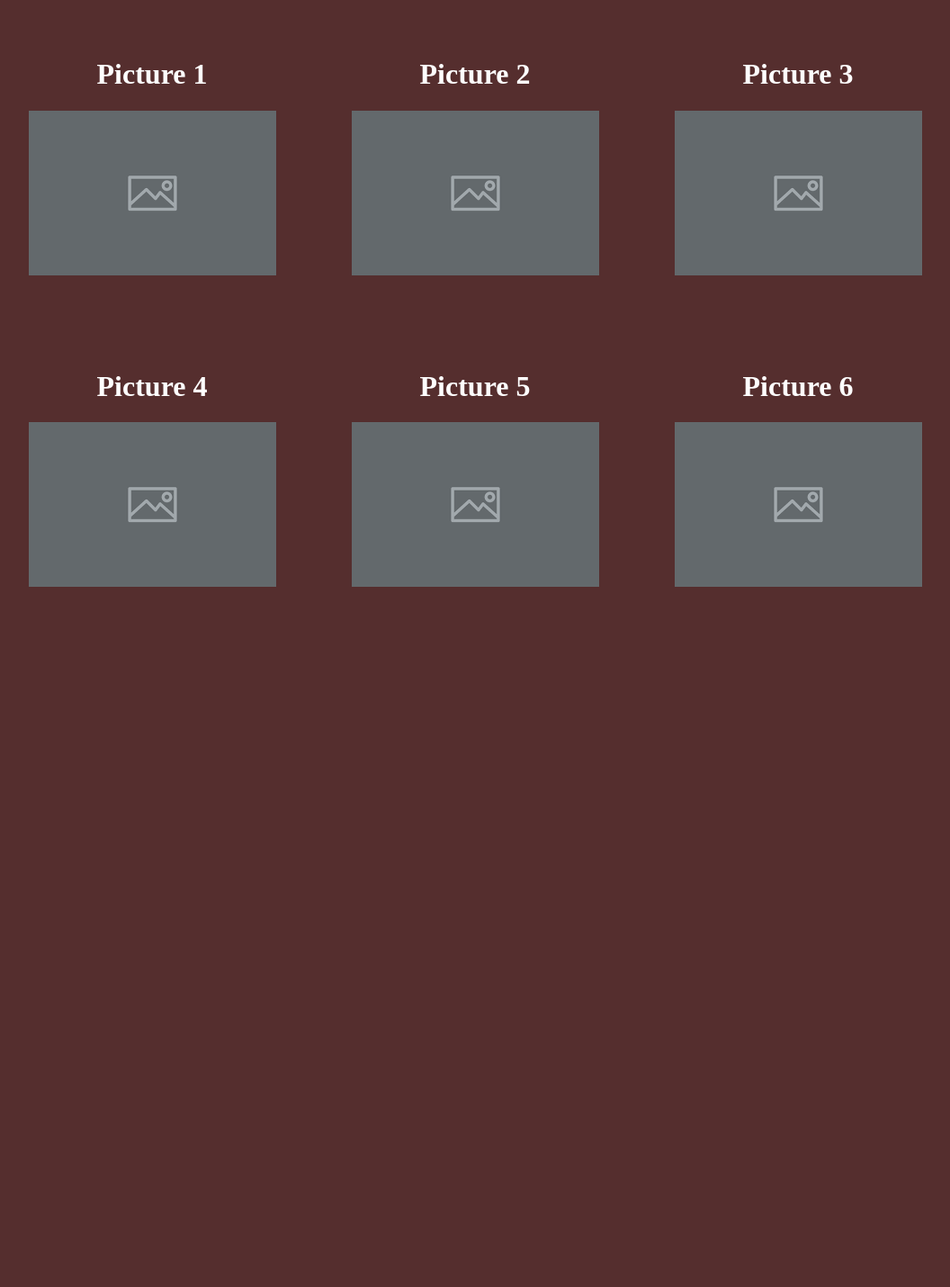
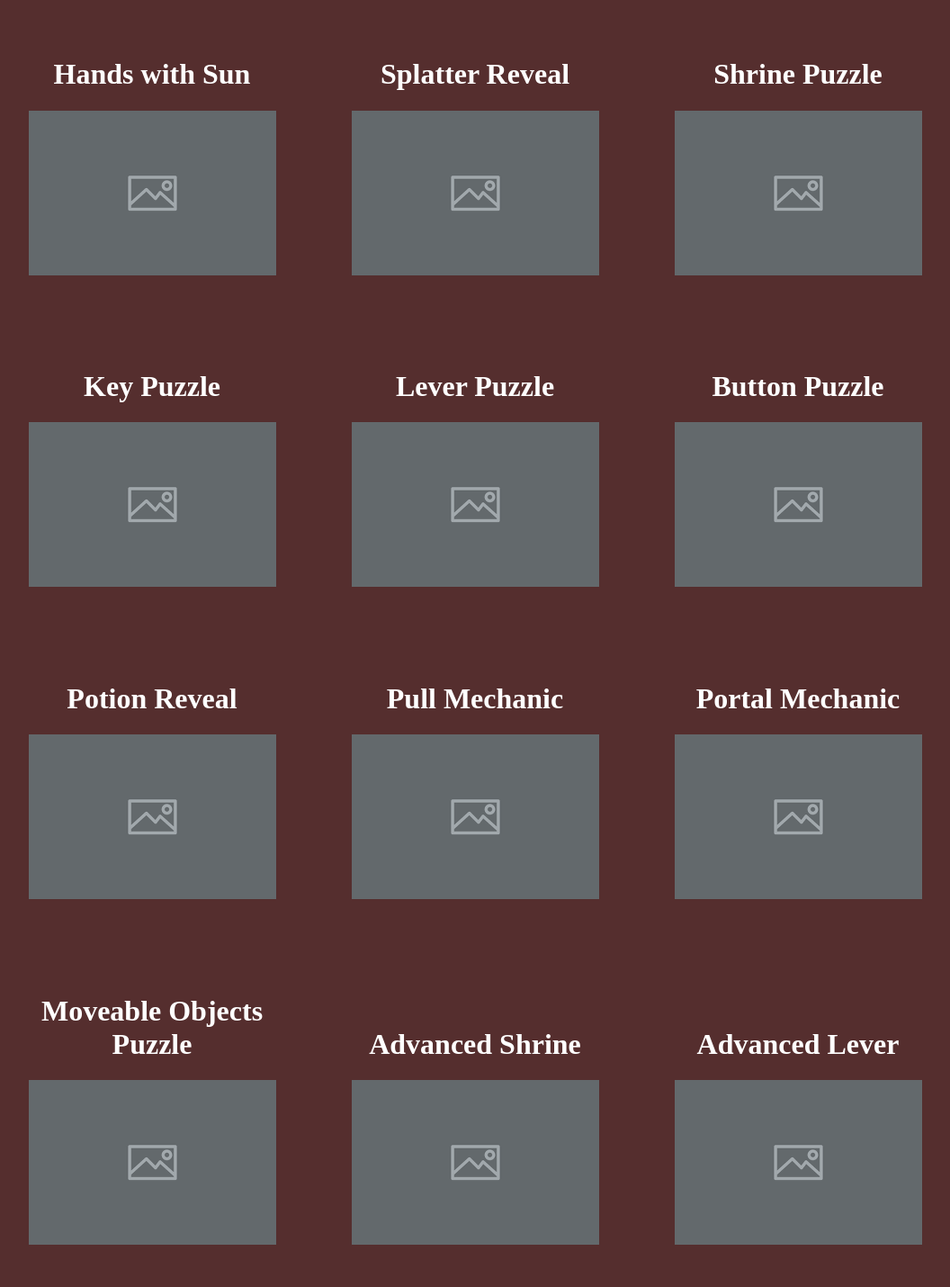
Before and after one commit to ryanbevan3/ryanbevan3.github.io, a plain HTML site: page gameplay.html in a window 1280 px wide. Shown: the part 178-1608 px from the top of the page at 90% size, without its empty margins (112-1168 px from the left). Before the commit the page ends 882 px from the top, so only its background shows below. Drawn offline with Linux system fonts and the light colour scheme.

Commit message:
Add files via upload

```diff
--- a/gameplay.html
+++ b/gameplay.html
@@ -29,21 +29,21 @@
 		<div class="container">
             <div class="containerPictures">
                 <div class="pictureOne">
-                    <h1 class="pictureOneHeader">Picture 1</h1>
+                    <h1 class="pictureOneHeader">Hands with Sun</h1>
                     <img class="pictureOne" src="images/homeImage.png" alt="Picture 1">
                 </div>
             </div>
 
             <div class="containerPictures">
                 <div class="pictureOne">
-                    <h1 class="pictureOneHeader">Picture 2</h1>
+                    <h1 class="pictureOneHeader">Splatter Reveal</h1>
                     <img class="pictureOne" src="images/homeImage.png" alt="Picture 2">
                 </div>
             </div>
 
             <div class="containerPictures">
                 <div class="pictureOne">
-                    <h1 class="pictureOneHeader">Picture 3</h1>
+                    <h1 class="pictureOneHeader">Shrine Puzzle</h1>
                     <img class="pictureOne" src="images/homeImage.png" alt="Picture 3">
                 </div>
             </div>
@@ -52,21 +52,67 @@
         <div class="container">
             <div class="containerPictures">
                 <div class="pictureOne">
-                    <h1 class="pictureOneHeader">Picture 4</h1>
+                    <h1 class="pictureOneHeader">Key Puzzle</h1>
                     <img class="pictureOne" src="images/homeImage.png" alt="Picture 4">
                 </div>
             </div>
 
             <div class="containerPictures">
                 <div class="pictureOne">
-                    <h1 class="pictureOneHeader">Picture 5</h1>
+                    <h1 class="pictureOneHeader">Lever Puzzle</h1>
                     <img class="pictureOne" src="images/homeImage.png" alt="Picture 5">
                 </div>
             </div>
 
             <div class="containerPictures">
                 <div class="pictureOne">
-                    <h1 class="pictureOneHeader">Picture 6</h1>
+                    <h1 class="pictureOneHeader">Button Puzzle</h1>
+                    <img class="pictureOne" src="images/homeImage.png" alt="Picture 6">
+                </div>
+            </div>
+        </div>
+
+		<div class="container">
+            <div class="containerPictures">
+                <div class="pictureOne">
+                    <h1 class="pictureOneHeader">Potion Reveal</h1>
+                    <img class="pictureOne" src="images/homeImage.png" alt="Picture 4">
+                </div>
+            </div>
+
+            <div class="containerPictures">
+                <div class="pictureOne">
+                    <h1 class="pictureOneHeader">Pull Mechanic</h1>
+                    <img class="pictureOne" src="images/homeImage.png" alt="Picture 5">
+                </div>
+            </div>
+
+            <div class="containerPictures">
+                <div class="pictureOne">
+                    <h1 class="pictureOneHeader">Portal Mechanic</h1>
+                    <img class="pictureOne" src="images/homeImage.png" alt="Picture 6">
+                </div>
+            </div>
+        </div>
+
+		<div class="container">
+            <div class="containerPictures">
+                <div class="pictureOne">
+                    <h1 class="pictureOneHeader">Moveable Objects Puzzle</h1>
+                    <img class="pictureOne" src="images/homeImage.png" alt="Picture 4">
+                </div>
+            </div>
+
+            <div class="containerPictures">
+                <div class="pictureOne">
+                    <h1 class="pictureOneHeader">Advanced Shrine</h1>
+                    <img class="pictureOne" src="images/homeImage.png" alt="Picture 5">
+                </div>
+            </div>
+
+            <div class="containerPictures">
+                <div class="pictureOne">
+                    <h1 class="pictureOneHeader">Advanced Lever</h1>
                     <img class="pictureOne" src="images/homeImage.png" alt="Picture 6">
                 </div>
             </div>
```
